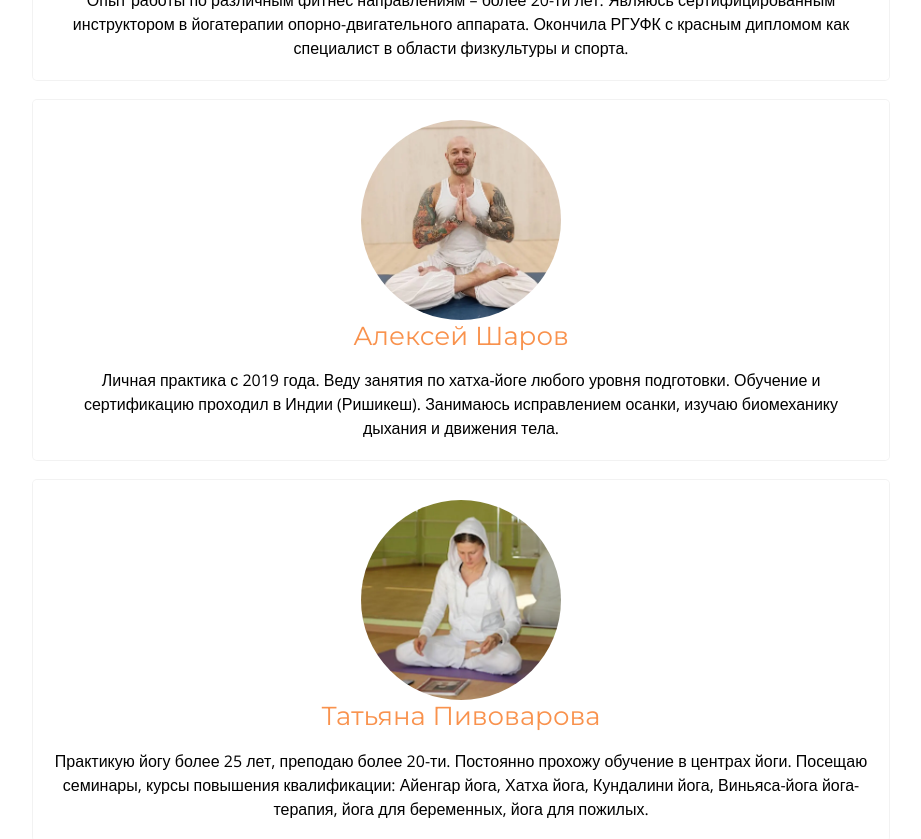
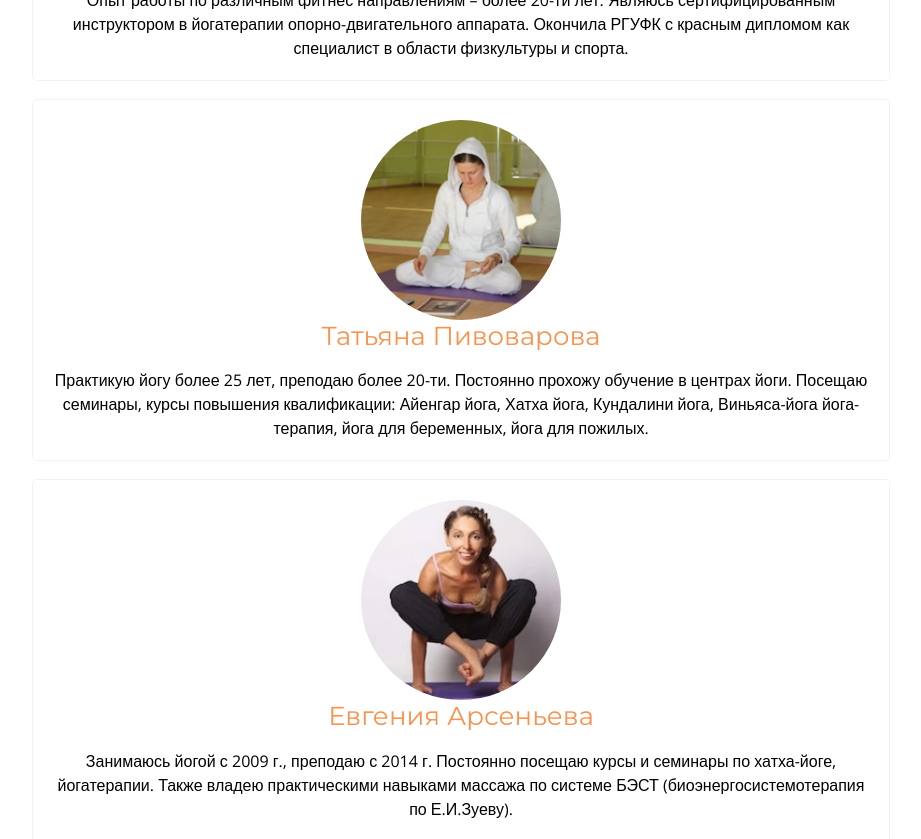
Before and after one commit to walborn/yogaclubom, a Next.js app: page /masters in a window 1280 px wide. Shown: the part 1240-2079 px from the top of the page, without its empty margins (179-1100 px from the left). Built offline with nearby package versions, Linux system fonts and the light colour scheme; no server answers.

Commit message:
27.05.26-2

```diff
--- a/app/masters/masters.ts
+++ b/app/masters/masters.ts
@@ -21,12 +21,6 @@ export const masters: [string, Master][] = [
     {
       name: 'Нина Кузнецова',
       description: 'Опыт работы по различным фитнес направлениям – более 20-ти лет. Являюсь сертифицированным инструктором в йогатерапии опорно-двигательного аппарата. Окончила РГУФК с красным дипломом как специалист в области физкультуры и спорта.',
-    },
-  ], [
-    'aleksey_sharov',
-    {
-      name: 'Алексей Шаров',
-      description: 'Личная практика с 2019 года. Веду занятия по хатха-йоге любого уровня подготовки. Обучение и сертификацию проходил в Индии (Ришикеш). Занимаюсь исправлением осанки, изучаю биомеханику дыхания и движения тела.',
     },
   ], [
     'tatiana_pivovarova',
```
